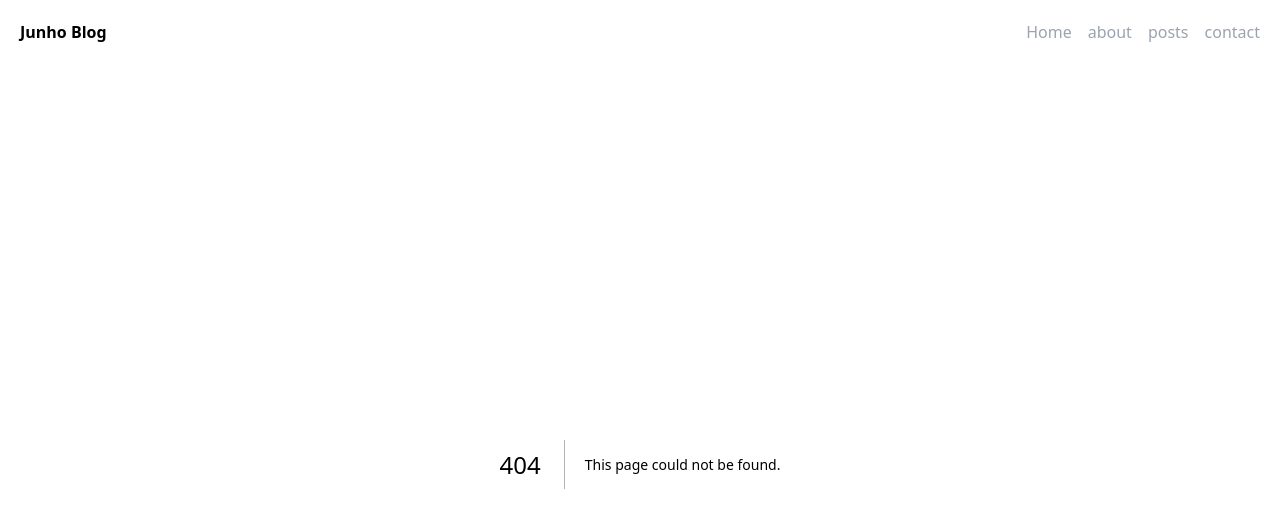
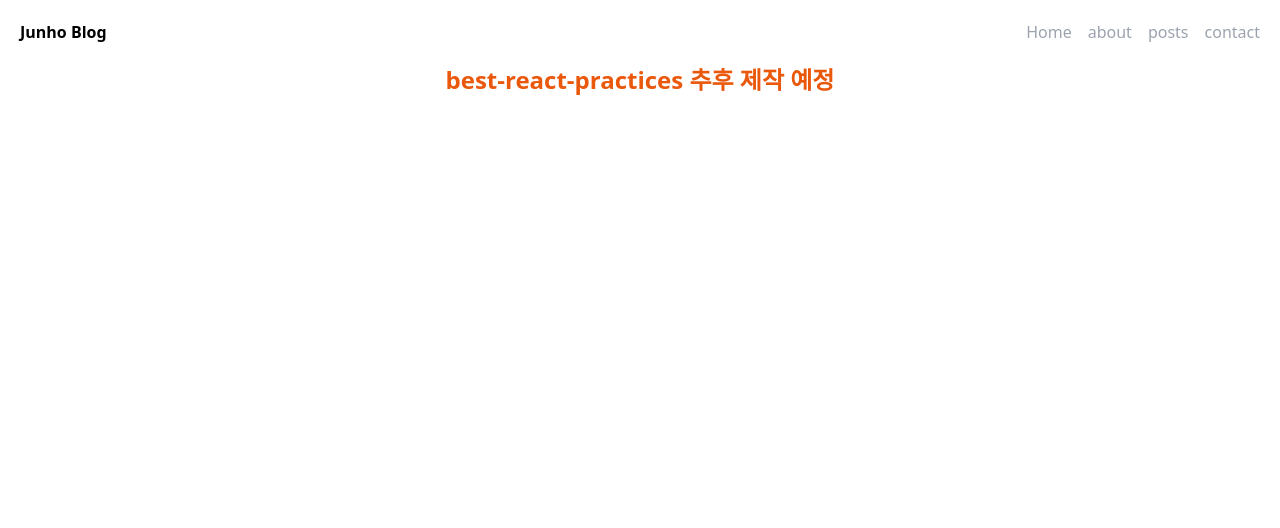
Before and after one commit to JunhOpportunity/JH-Blog, a Next.js app: page /posts/best-react-practices in a window 1280 px wide. Before the commit this address had no page. Shown: the top 528 px of the page. Built offline with nearby package versions, Linux system fonts and the light colour scheme.

Commit message:
Add Posts Detail Page - Not Complete

```diff
--- a/package.json
+++ b/package.json
@@ -19,8 +19,10 @@
     "postcss": "8.4.23",
     "react": "18.2.0",
     "react-dom": "18.2.0",
+    "react-markdown": "^8.0.7",
     "react-multi-carousel": "^2.8.3",
     "react-router-dom": "^6.10.0",
+    "remark-gfm": "^3.0.1",
     "tailwindcss": "3.3.1",
     "typescript": "5.0.4"
   }
--- /dev/null
+++ b/src/app/posts/[slug]/page.tsx
@@ -0,0 +1,26 @@
+"use client";
+
+import React, { useEffect, useState } from "react";
+import ReactMarkdown from "react-markdown";
+import ReactDom from "react-dom";
+import remarkGfm from "remark-gfm";
+
+type Props = {
+  params: {
+    slug: string;
+  };
+};
+
+export default function DetailPage({ params }: Props) {
+  const [content, setContent] = useState("");
+  //import(`../../../../data/posts/${params.slug}.md`).then(res =>
+  //  console.log(res.text())
+  //);
+
+  //const markdownData = require(`./data/posts/${params.slug}.md`)
+  return (
+    <>
+      <h1 className="font-bold text-center text-orange-600 text-2xl">{params.slug} 추후 제작 예정</h1>
+    </>
+  );
+}
```
Also changed, not shown: 1 other file (tests, documents, lock files or other folders).
